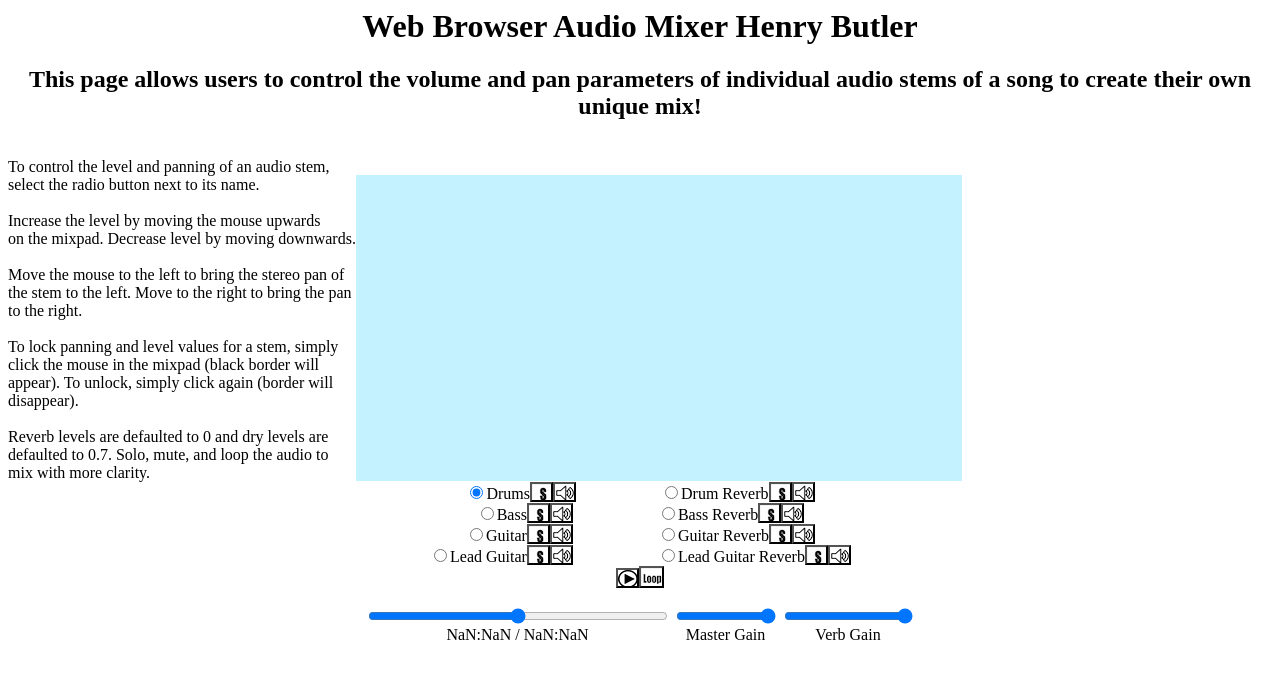
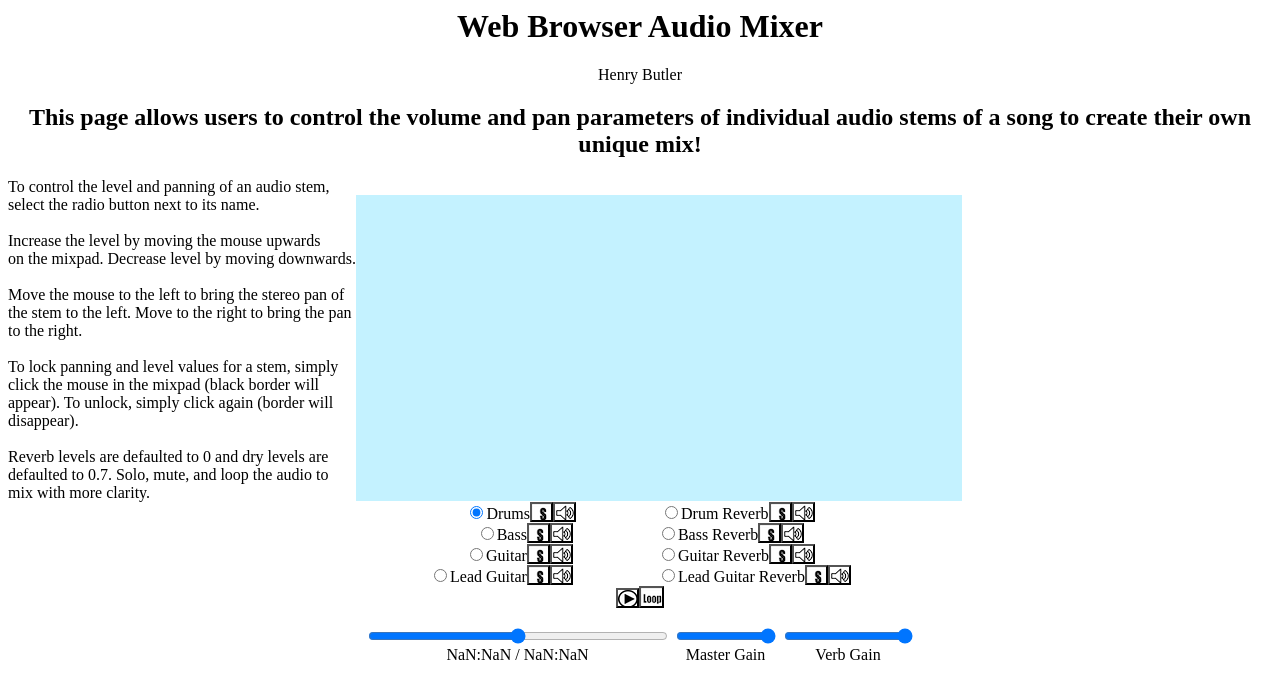
Before and after one commit to hwb228/WebAudioFinal, a plain HTML site: page index.html in a window 1280 px wide. Drawn offline with Linux system fonts and the light colour scheme; no server answers.

Commit message:
Update index.html

```diff
--- a/index.html
+++ b/index.html
@@ -139,12 +139,11 @@ div#VerbFader{
 <body>
 
   <div id="title">
-	  <center><h1>Web Browser Audio Mixer Henry Butler</h1></center>
+    <center><h1>Web Browser Audio Mixer</h1></center><center>Henry Butler</center>
   </div>
 <div id="explanation">
     <center><h2> This page allows users to control the volume and pan parameters of individual audio stems of a song to create their own unique mix!</h2>
-</div></center><br>
-
+</div></center>
  <left><div id="main"><div id="text"> To control the level and panning of an audio stem,<br> select the radio button next to its name.<br><br> Increase the level by moving the mouse upwards <br>on the mixpad. Decrease level by moving downwards.<br><br>Move the mouse to the left to bring the stereo pan of<br> the stem to the left. Move to the right to bring the pan<br> to the right. <br><br>To lock panning and level values for a stem, simply <br> click the mouse in the mixpad (black border will <br>appear). To unlock, simply click again (border will <br>disappear).<br><br> Reverb levels are defaulted to 0 and dry levels are<br> defaulted to 0.7. Solo, mute, and loop the audio to<br> mix with more clarity.  </div><div id="mixpad"><div id="mixpadL"></div><div id="mixpadR"></div></div></div></left>
 
 
```
